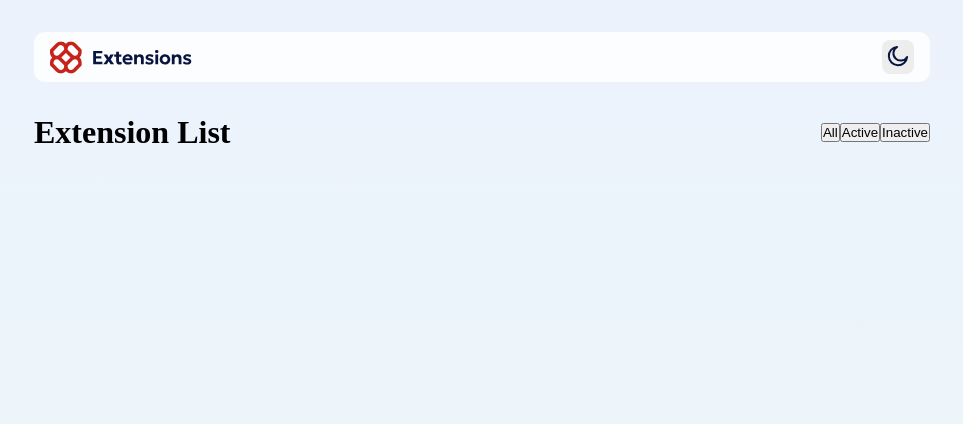
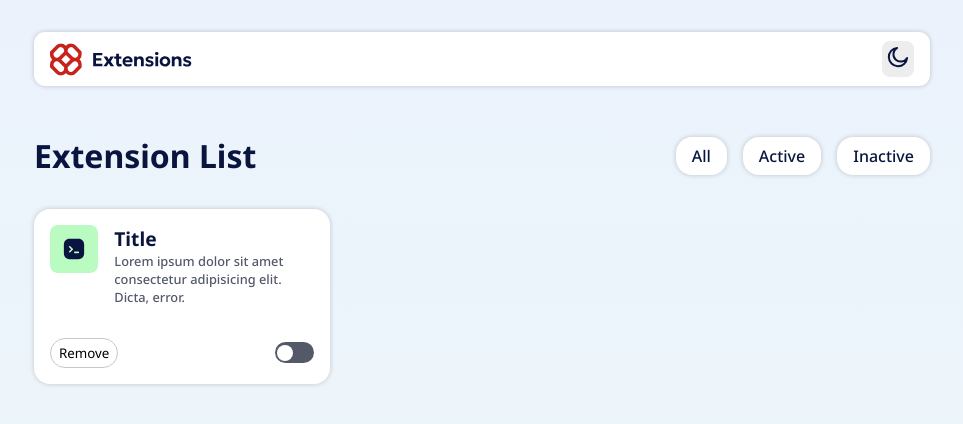
Before and after one commit to eliabedasilva/ExtensionManager, a React (Vite) app: page / in a window 1280 px wide. Shown: the top 424 px of the page, without its empty margins (158-1121 px from the left). Built offline with nearby package versions, Linux system fonts and the light colour scheme.

Commit message:
Starting to style the card

```diff
--- a/src/App.jsx
+++ b/src/App.jsx
@@ -1,6 +1,7 @@
 import { useState } from 'react'
 import './App.css'
 import Header from './components/Header.jsx'
+import ExtensionCard from './components/ExtensionCard.jsx'
 
 function App() {
   const [count, setCount] = useState(0)
@@ -8,6 +9,7 @@ function App() {
   return (
     <div className="app">
       <Header/>
+      <ExtensionCard/>
     </div>
   )
 }
--- a/src/components/ExtensionCard.jsx
+++ b/src/components/ExtensionCard.jsx
@@ -1,10 +1,21 @@
+import styles from '../components/ExtensionCard.module.css';
+import Logo from "../assets/images/logo-console-plus.svg?react";
+
 export default function ExtensionCard(){
     return (
-        <div className="extensioCard">
-            <h1>Title</h1>
-            <p>Lorem ipsum dolor sit amet consectetur adipisicing elit. Dicta, error. Culpa nisi soluta deleniti quae molestias maxime illum, ullam corporis vero, dolor qui magnam adipisci voluptate quis, maiores nulla eos.</p>
-            <img src="../assets/images/logo-console-plus.svg" alt="Logo Console Plus" />''
-            <button>Remove</button>
+        <div className={`${styles.card}`}>
+            <Logo className={`${styles.logo}`}/>
+            <div className={`${styles.text_container}`}>
+                <h1>Title</h1>
+                <p>Lorem ipsum dolor sit amet consectetur adipisicing elit. Dicta, error.</p>
+            </div>
+            <div className={`${styles.button_container}`}>
+                <button>Remove</button>
+                <label className={styles.toggleSwitch}>
+                    <input type="checkbox" />
+                    <span className={styles.slider}></span>
+                </label>
+            </div>
         </div>
     )
 }
--- /dev/null
+++ b/src/components/ExtensionCard.module.css
@@ -0,0 +1,117 @@
+@import url('https://fonts.googleapis.com/css2?family=Noto+Sans:ital,wght@0,100..900;1,100..900&display=swap');
+
+* {
+    margin: 0;
+    padding: 0;
+    box-sizing: border-box;
+    font-family: Noto Sans;
+}
+:root {
+    --Neutral1: hsl(227, 75%, 14%);
+    --Neutral2: hsl(226, 25%, 17%);
+    --Neutral3: hsl(225, 23%, 24%);
+    --Neutral4: hsl(226, 11%, 37%);
+    --Neutral5: hsl(0, 0%, 78%);
+    --Neutral6: hsl(217, 61%, 90%);
+    --Neutral7: hsl(0, 0%, 93%);
+    --Neutral8: hsl(0, 0%, 100%);
+    --Red1: hsl(3, 86%, 64%);
+    --Red2: hsl(3, 71%, 56%);
+    --Red3: hsl(3, 77%, 44%);
+    --box_shadow: 0 0 0.3rem rgba(0, 0, 0, 0.2);
+}
+
+.card {
+    width: 33%;
+    background-color: var(--Neutral8);
+    box-shadow: var(--box_shadow);
+    padding: 1rem;
+    display: grid;
+    grid-template-columns: 1fr 3.1fr;
+    grid-template-rows: auto auto;
+    border-radius: 1rem;
+    margin-top: 2rem;
+}
+.logo{
+    grid-column: 1 / 2;
+    grid-row: 1;
+    width: 3rem;
+    height: 3rem;
+}
+.text_container{
+    grid-column: 2 / 3;
+    grid-row: 1;
+}
+.text_container > h1{
+    color: var(--Neutral1);
+    font-size: 1.2rem;
+    font-weight: bolder;
+}
+
+.text_container > p{
+    color: var(--Neutral4);
+    font-size: 0.8rem;
+    font-weight: 500;
+}
+
+.button_container{
+    grid-column: 1 / 3;
+    grid-row: 2;
+    display: flex;
+    justify-content: space-between;
+    margin-top: 2rem;
+    align-items: center;
+}
+
+.button_container > button{
+    border: 1px solid var(--Neutral5);
+    background-color: var(--Neutral8);
+    padding: 0.3rem 0.5rem;
+    border-radius: 2rem;
+    cursor: pointer;
+}
+.toggleSwitch {
+    position: relative;
+    display: inline-block;
+    width: 2.4375rem;
+    height: 1.3125rem;
+    margin-left: 0.1rem;
+}
+
+.toggleSwitch input {
+    opacity: 0;
+    width: 0;
+    height: 0;
+}
+
+.slider {
+    position: absolute;
+    cursor: pointer;
+    top: 0;
+    left: 0;
+    right: 0;
+    bottom: 0;
+    background-color: var(--Neutral4);
+    transition: 0.4s;
+    border-radius: 1.59375rem;
+}
+
+.slider:before {
+    position: absolute;
+    content: "";
+    height: 1.03125rem;
+    width: 1.03125rem;
+    left: 0.140625rem;
+    bottom: 0.140625rem;
+    background-color: var(--Neutral8);
+    transition: 0.4s;
+    border-radius: 50%;
+}
+
+.toggleSwitch input:checked + .slider {
+    background-color: var(--Red3);
+}
+
+.toggleSwitch input:checked + .slider:before {
+    transform: translateX(1.125rem);
+}
--- a/src/components/Header.jsx
+++ b/src/components/Header.jsx
@@ -27,7 +27,7 @@ export default function Header({ onFilterChange }) {
 
       <div className={`${styles.filters_container}`}>
         <h1>Extension List</h1>
-        <div className="filters">
+        <div className={`${styles.filters}`}>
           <button
             className={`filter-btn ${activeFilter === 'all' ? 'active' : ''}`}
             onClick={() => handleFilterClick('all')}
--- a/src/components/Header.module.css
+++ b/src/components/Header.module.css
@@ -1,7 +1,10 @@
+@import url('https://fonts.googleapis.com/css2?family=Noto+Sans:ital,wght@0,100..900;1,100..900&display=swap');
+
 * {
     margin: 0;
     padding: 0;
     box-sizing: border-box;
+    font-family: Noto Sans;
 }
 
 :root{
@@ -12,10 +15,11 @@
     --Neutral5: hsl(0, 0%, 78%);
     --Neutral6: hsl(217, 61%, 90%);
     --Neutral7: hsl(0, 0%, 93%);
-    --Neutral8: hsl(200, 60%, 99%);
+    --Neutral8: hsl(0, 0%, 100%);
     --Red1: hsl(3, 86%, 64%);
     --Red2: hsl(3, 71%, 56%);
     --Red3: hsl(3, 77%, 44%);
+    --box_shadow: 0 0 0.3rem rgba(0, 0, 0, 0.2);
 }
 
 .search_container {
@@ -25,14 +29,15 @@
     background-color: var(--Neutral8);
     border-radius: 0.7rem;
     margin-top: 2rem;
+    box-shadow: var(--box_shadow);
     padding-inline: 1rem ;
 }
 .search_container > input {
     width: 100%;
     padding: 1rem 0.5rem;
     border: none;
+    color: var(--Neutral1);
     background-color: var(--Neutral8);
-    color: var(--Neutral8);
     font-size: 1rem;
     font-weight: 500;
     outline: none;
@@ -49,5 +54,26 @@
     display: flex;
     justify-content: space-between;
     align-items: center;
-    margin-top: 2rem;
+    margin-top: 3rem;
 }
+.filters_container > h1 {
+    color: var(--Neutral1);
+    font-size: 2rem;
+    font-weight: bolder;
+}
+
+.filters {
+    display: flex;
+    gap: 1rem;
+}
+.filters > button {
+    background-color: var(--Neutral8);
+    border: none;
+    color: var(--Neutral1);
+    padding: 0.5rem 1rem;
+    border-radius: 1rem;
+    font-size: 1rem;
+    font-weight: 500;
+    cursor: pointer;
+    box-shadow: var(--box_shadow);
+}
```
